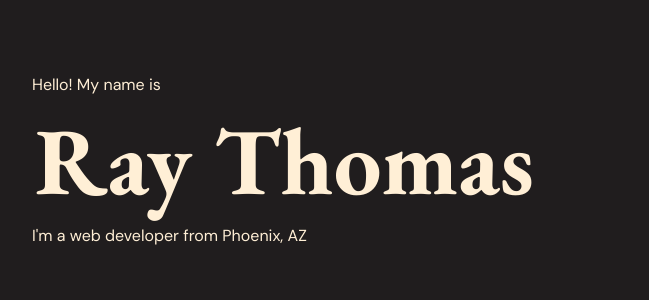
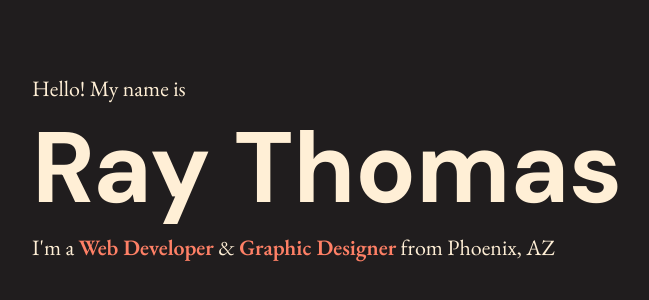
Before and after one commit to raythomass/port-singlepage, a React (Vite) app in the folder port-singlepage/: page / in a window 1280 px wide. Shown: the part 118-418 px from the top of the page, without its empty margins (160-809 px from the left). Built offline with nearby package versions, Linux system fonts and the light colour scheme.

Commit message:
added full color pallete and swapped fonts

```diff
--- a/port-singlepage/src/App.css
+++ b/port-singlepage/src/App.css
@@ -7,6 +7,8 @@
 
 :root {
   --salmon: #FF8066;
+  --babyblue: #52A3EA;
+  --golden: #EBB852;
   --cream: #FFEFD6;
   --silver: #C0B7B1;
   --brown: #7A7265;
@@ -18,12 +20,13 @@
 }
 
 h1 {
-  font-family: "EB Garamond", serif;
+  font-family: 'DM Sans', sans-serif;
   color: var(--cream);
 }
 
 p {
-  font-family: 'DM Sans', sans-serif;
+  font-family: "EB Garamond", serif;
+  font-size: 22px;
   color: var(--cream);
 }
 
@@ -38,6 +41,7 @@ p {
 
 .header span {
   color: var(--salmon);
+  font-weight: 600;
 }
 
 .header p {
@@ -45,6 +49,6 @@ p {
 }
 
 .header h1 {
-  font-size: 95px;
-  margin: 3px;
+  font-size: 100px;
+  margin: 0px;
 }
--- a/port-singlepage/src/components/Header.jsx
+++ b/port-singlepage/src/components/Header.jsx
@@ -1,10 +1,13 @@
 function Header() {
     return(
+        <>
         <div className="header">
             <p> Hello! My name is</p>
             <h1>Ray Thomas</h1>
-            <p> I'm a web developer from Phoenix, AZ</p>
+            <p> I'm a <span>Web Developer</span> & <span>Graphic Designer</span> from Phoenix, AZ</p>
         </div>
+        </>
+
     )
 }
 
```
